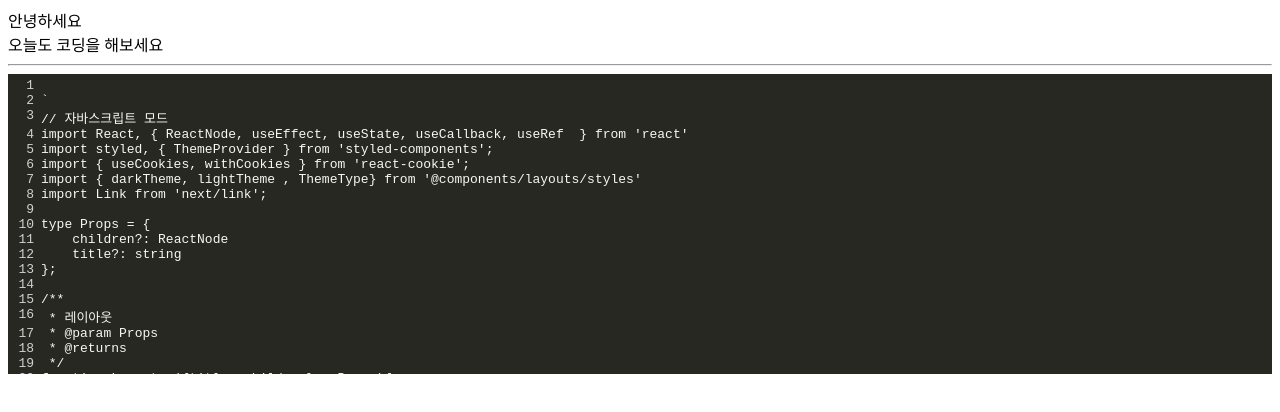
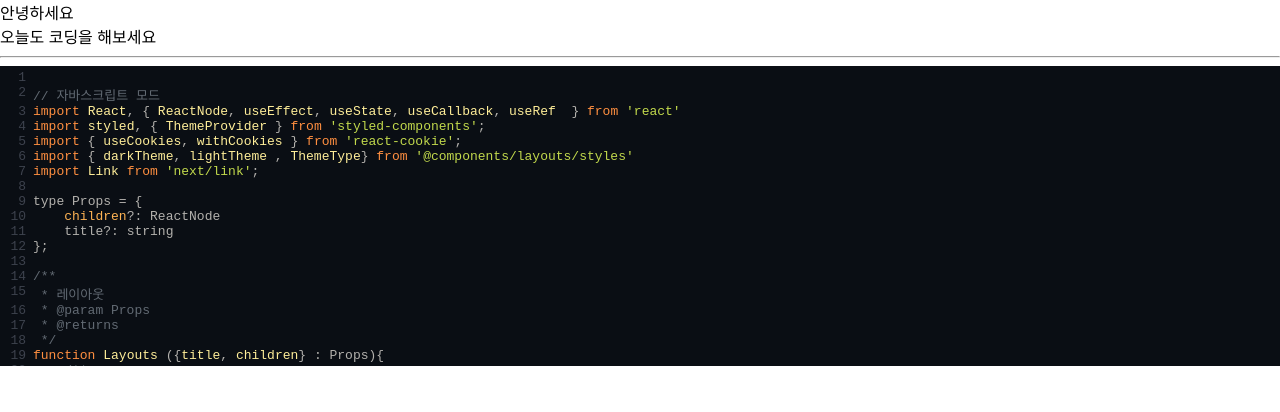
Before and after one commit to senspond20/NextV3, a Next.js app: page /dev/codemirror in a window 1280 px wide. Shown: the top 412 px of the page. Built offline with nearby package versions, Linux system fonts and the light colour scheme.

Commit message:
2021-05-08

```diff
--- a/next.config.js
+++ b/next.config.js
@@ -1,6 +1,5 @@
 require('dotenv').config();
 // const withTM = require("next-transpile-modules");
-// const withPlugins = require("next-compose-plugins");
 
 const withPlugins = require('next-compose-plugins')
 const sass = require('@zeit/next-sass')
--- a/src/components/Editor/CodeMirror.tsx
+++ b/src/components/Editor/CodeMirror.tsx
@@ -13,7 +13,7 @@ import {IUnControlledCodeMirror, UnControlled as CodeMirror} from 'react-codemir
 // import 'codemirror/theme/default.css'
 
 // import 'codemirror/theme/base16-dark.css'
-// import 'codemirror/theme/ayu-dark.css'
+import 'codemirror/theme/ayu-dark.css'
 import 'codemirror/theme/monokai.css';
 
 import 'codemirror/keymap/sublime';
@@ -32,14 +32,17 @@ const DEFAULT_JSX_OPTIONS = {
 };
 
 import 'codemirror/mode/javascript/javascript'
-const CodeView = (props: JSX.IntrinsicAttributes & JSX.IntrinsicClassAttributes<CodeMirror> & Readonly<IUnControlledCodeMirror> & Readonly<{ children?: React.ReactNode; }> ) => {
+
+type Props = {
+    value? : string,
+    rest? : IUnControlledCodeMirror
+}
+const CodeView = (props : Props) => {
     return(
         <div>
-            <CodeMirror
-                {...props}
-                value={props.value}
+            <CodeMirror value={props.value}
                 options={{
-                    theme: 'monokai',
+                    theme: 'ayu-dark',
                     mode: 'javascript',
                     tabSize: 3,
                     keyMap: 'sublime',
@@ -48,7 +51,7 @@ const CodeView = (props: JSX.IntrinsicAttributes & JSX.IntrinsicClassAttributes<
                 }}
                 onChange={(editor, data, value) => {
                 }}
-            />
+                {...props.rest}/>
         </div>
     )
 }
--- a/src/pages/_app.tsx
+++ b/src/pages/_app.tsx
@@ -1,7 +1,8 @@
 import {AppProps} from "next/app";
 import React from "react";
-
-import 'codemirror/lib/codemirror.css';
+import '@public/styles/globals.css'
+import '@public/styles/codemirror.css'
+// import 'codemirror/lib/codemirror.css';
 
 function MyApp({ Component, pageProps }: AppProps) {
   return <Component {...pageProps} />
--- a/src/pages/dev/codemirror.tsx
+++ b/src/pages/dev/codemirror.tsx
@@ -6,11 +6,22 @@ import Link from 'next/link'
 import dynamic from 'next/dynamic';
 const CodeWithCodemirror = dynamic(import('components/Editor/CodeMirror'), {ssr: false})
 
+export default function Home() {
+    // @ts-ignore
+    return (
+        <div>
+            안녕하세요
+            <div>오늘도 코딩을 해보세요</div>
+            <hr />
+            <CodeWithCodemirror value={text} />
+        </div>
+    )
+}
 
-
-export default function Home() {
-    const text = `
-\`
+/**
+ *
+ * */
+const text = `
 // 자바스크립트 모드
 import React, { ReactNode, useEffect, useState, useCallback, useRef  } from 'react'
 import styled, { ThemeProvider } from 'styled-components';
@@ -68,14 +79,4 @@ function Layouts ({title, children} : Props){
     )
 }
 export default withCookies(Layouts);
-\`
-    `
-    return (
-        <div>
-            안녕하세요
-            <div>오늘도 코딩을 해보세요</div>
-            <hr />
-            <CodeWithCodemirror value={text} />
-        </div>
-    )
-}
+`
```
Also changed, not shown: src/components/Editor/PrismCodeView.tsx (+15 -1 lines), src/components/Editor/ReactMarkdown.tsx (+8 -2 lines), src/pages/dev/markdown.tsx (+14 -1 lines), src/pages/index.tsx (+6 -1 lines).
